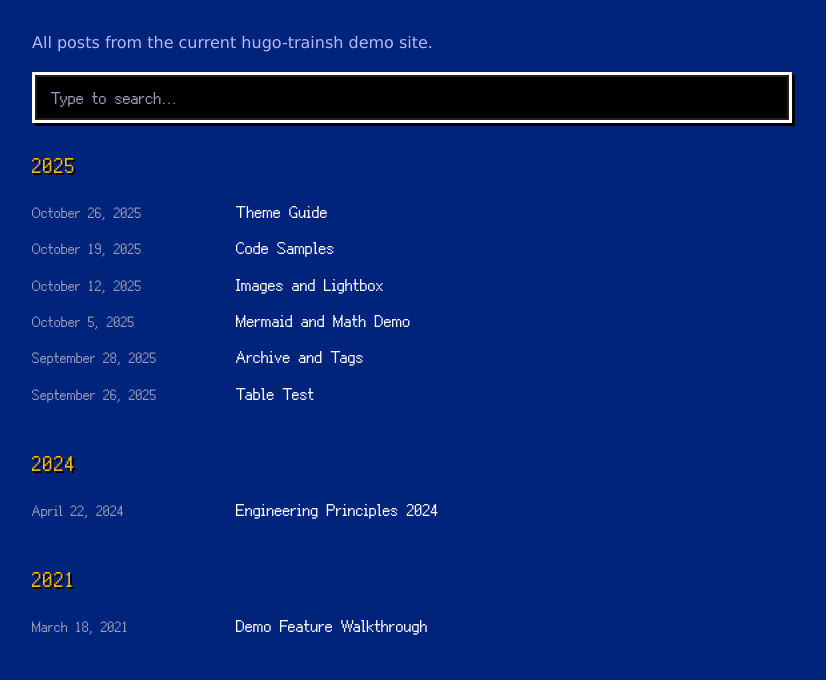
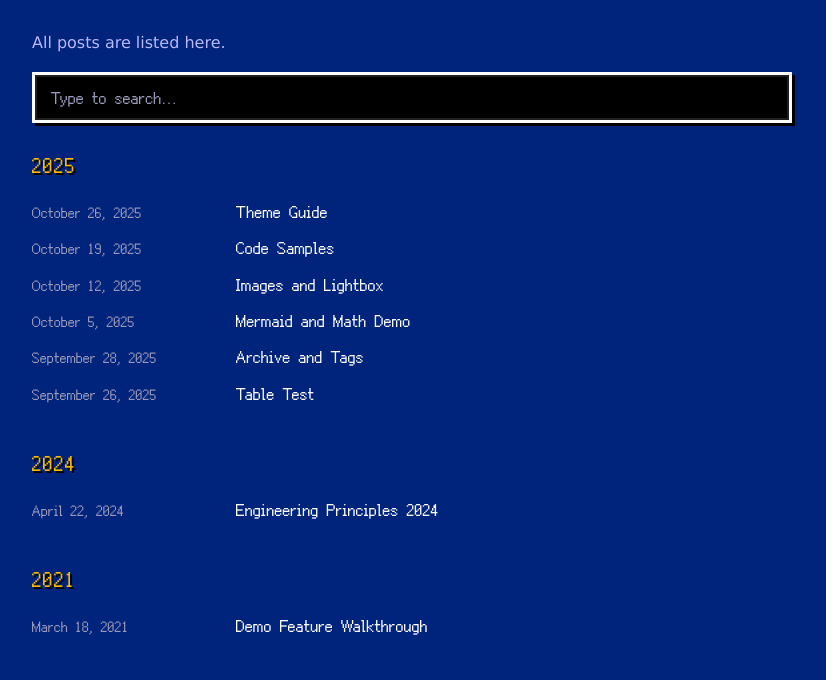
Before and after one commit to sothawang/sothawang.github.io, a plain HTML site: page blog/index.html in a window 1280 px wide. Shown: the part 123-803 px from the top of the page, without its empty margins (228-1054 px from the left). Drawn offline with Linux system fonts and the light colour scheme.

Commit message:
deploy: sothawang/personal-website@de9ffb9422872162ff83200cab24055716d73f41

```diff
--- a/blog/index.html
+++ b/blog/index.html
@@ -3,7 +3,7 @@
 <svg class="icon-moon" viewBox="0 0 24 24" fill="none" stroke="currentColor" stroke-width="2" stroke-linecap="round" stroke-linejoin="round"><path d="M21 12.79A9 9 0 1111.21 3 7 7 0 0021 12.79z"/></svg>
 <svg class="icon-retro" viewBox="0 0 24 24" fill="none" stroke="currentColor" stroke-width="1.75" stroke-linecap="round" stroke-linejoin="round"><path d="M12 11V9.5c0-1.5-1.5-2-1.5-3.5S12 3.5 13 4.5s.5 2.5-1 3"/><rect x="1.5" y="11" width="21" height="11" rx="2"/><line x1="5.5" y1="16.5" x2="9.5" y2="16.5"/><line x1="7.5" y1="14.5" x2="7.5" y2="18.5"/><circle cx="15.5" cy="17.5" r="1.5"/><circle cx="19" cy="15" r="1.5"/></svg></button></div><nav class=site-nav><a href=/>Home</a>
 <a href=/blog/>Blog</a>
-<a href=/tags/>Tags</a></nav></div></header><main><p>All posts from the current hugo-trainsh demo site.</p><div class=blog-search-wrap><input id=blog-search type=search autocomplete=off placeholder='Type to search...' aria-label='Search posts' data-index-url=/index.json data-no-results='No results'><p id=blog-search-empty class=blog-empty-state hidden>No results</p></div><div class=blog-archive id=blog-archive><section class=blog-archive-year><h2 class=blog-archive-year-title>2025</h2><ul class=blog-archive-list><li class=blog-archive-item><time class=blog-archive-date datetime=2025-10-26>October 26, 2025
+<a href=/tags/>Tags</a></nav></div></header><main><p>All posts are listed here.</p><div class=blog-search-wrap><input id=blog-search type=search autocomplete=off placeholder='Type to search...' aria-label='Search posts' data-index-url=/index.json data-no-results='No results'><p id=blog-search-empty class=blog-empty-state hidden>No results</p></div><div class=blog-archive id=blog-archive><section class=blog-archive-year><h2 class=blog-archive-year-title>2025</h2><ul class=blog-archive-list><li class=blog-archive-item><time class=blog-archive-date datetime=2025-10-26>October 26, 2025
 </time><a class=blog-archive-link href=/posts/quick-start/>Theme Guide</a></li><li class=blog-archive-item><time class=blog-archive-date datetime=2025-10-19>October 19, 2025
 </time><a class=blog-archive-link href=/posts/code-samples/>Code Samples</a></li><li class=blog-archive-item><time class=blog-archive-date datetime=2025-10-12>October 12, 2025
 </time><a class=blog-archive-link href=/posts/images-and-lightbox/>Images and Lightbox</a></li><li class=blog-archive-item><time class=blog-archive-date datetime=2025-10-05>October 5, 2025
```
